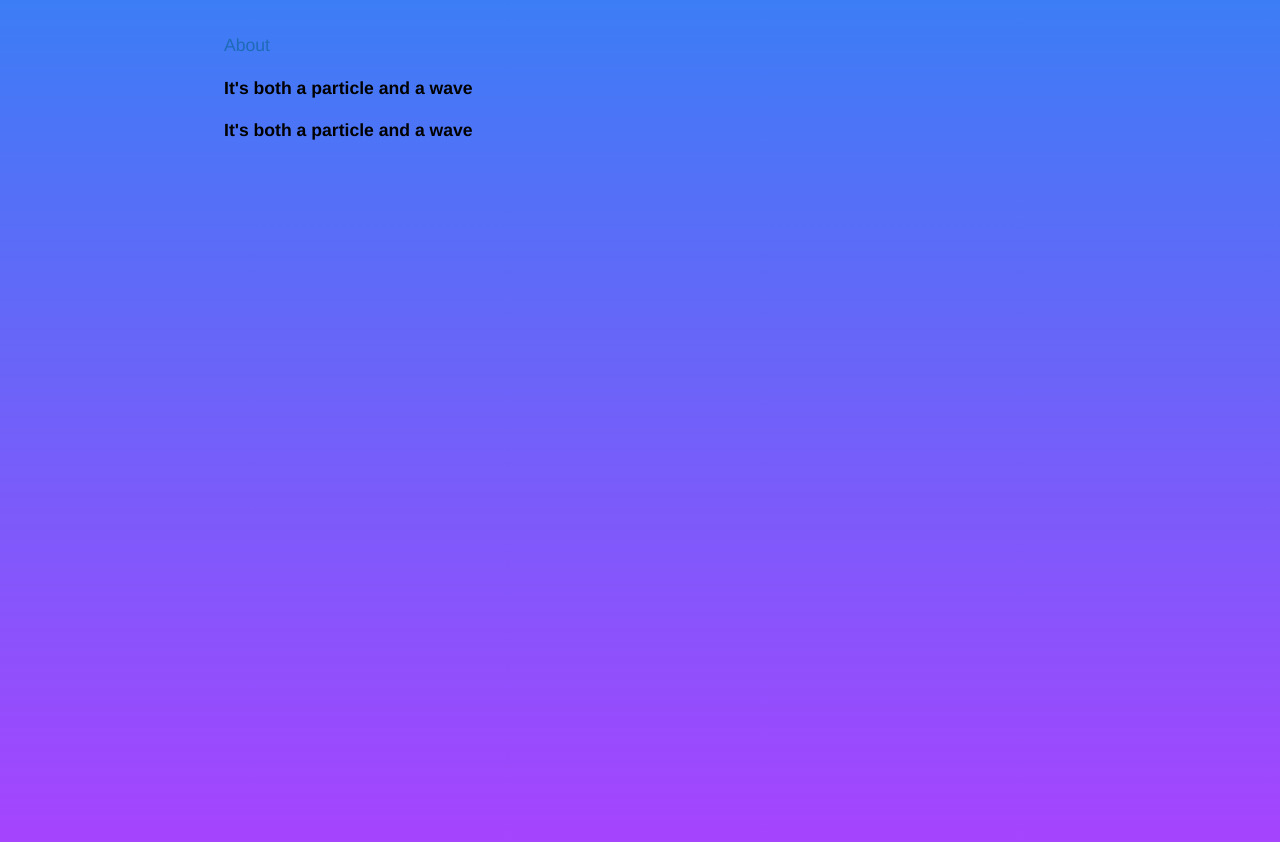
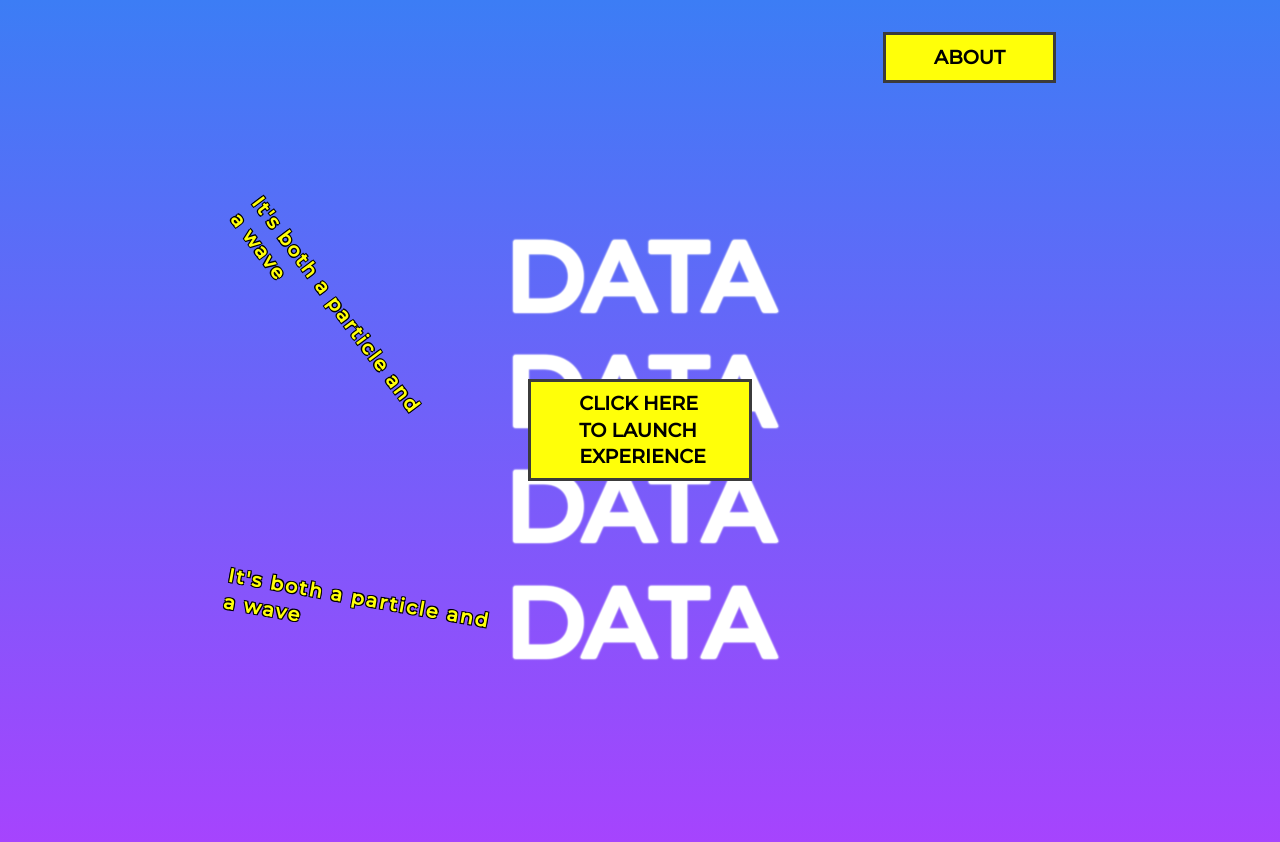
Before and after one commit to arc64/datadatadata, a Jekyll site: the page built from index.html, in a window 1280 px wide. Shown: the top 842 px of the page. Built offline with Jekyll 4.4.1, drawn with Linux system fonts in a browser that asks for light colours.

Commit message:
Add overlay, style front, remove holding page text

```diff
--- a/_layouts/default.html
+++ b/_layouts/default.html
@@ -8,6 +8,9 @@
     <meta name="theme-color" content="#157878">
     <meta name="apple-mobile-web-app-status-bar-style" content="black-translucent">
     <link rel="stylesheet" href="{{ '/assets/css/style.css?v=' | append: site.github.build_revision | relative_url }}">
+    <link rel="preconnect" href="https://fonts.googleapis.com">
+    <link rel="preconnect" href="https://fonts.gstatic.com" crossorigin>
+    <link href="https://fonts.googleapis.com/css2?family=Montserrat:wght@500&display=swap" rel="stylesheet">
     {% include head-custom.html %}
   </head>
   <body>
--- a/_sass/theme-basic-art.scss
+++ b/_sass/theme-basic-art.scss
@@ -28,7 +28,7 @@
 body {
   padding: 0;
   margin: 0;
-  font-family: "Helvetica Neue", Helvetica, Arial, sans-serif;
+  font-family: "Montserrat", "Helvetica Neue", Helvetica, Arial, sans-serif;
   font-size: 16px;
   line-height: 1.5;
   color: $body-text-color;
@@ -211,8 +211,8 @@ a {
   h6 {
     margin-top: 2rem;
     margin-bottom: 1rem;
-    font-weight: normal;
-    font-style: italic;
+    font-weight: bold;
+    // font-style: italic;
     color: $section-headings-color;
     text-transform: uppercase;
   }
@@ -356,9 +356,10 @@ a {
 }
 
 .wrapper {
-  position: absolute;
+  position: relative;
   height: 100vh;
   top: 0;
+  overflow: hidden;
 }
 
 .background-videos {
@@ -380,6 +381,11 @@ a {
 
 .about {
   width: 100%;
+}
+
+.home.wrapper {
+  background: rgb(173,64,254);
+  background: linear-gradient(0deg, rgba(173,64,254,1) 0%, rgba(60,125,245,1) 100%);
 }
 
 .dazzler {
@@ -417,23 +423,101 @@ a {
 
 .nav {
   width: 100%;
+  z-index: 11;
+  position: relative;
+
+  .action {
+    float: right;
+    width: min-content;
+  }
 }
 
 .action {
   border: 3px solid $border-color;
   background-color: $callout-bg-color-secondary;
   height: min-content;
-  width: min-content;
+
   margin-bottom: 2.5rem;
-  float: right;
 
-  a {
+
+  a, p {
     margin: 0.5rem 3rem !important;
     display: inline-block;
     text-transform: uppercase;
     font-size: 1.2rem;
     font-weight: bold;
     color: $body-text-color;
+  }
+}
+
+.title {
+  position: absolute;
+  top: 50%;
+  left: 50%;
+  transform: translate(-50%, -50%);
+  width: 100%;
+}
+
+.title h1 {
+  margin: 0 auto;
+  padding: 0;
+  font-size: 6rem;
+  line-height: 1.2;
+  width: 17rem;
+  color: #fff;
+  text-shadow:  0 0 2px #fff,
+                1px 0 2px #fff,
+                0 1px 2px #fff,
+                -1px 0 2px #fff,
+                0 -1px 2px #fff;
+}
+
+.pop {
+  font-size: 1.2rem;
+  letter-spacing: 2px;
+  color: $section-color-secondary;
+  text-shadow:
+    -1px -1px 0 #000,
+    1px -1px 0 #000,
+    -1px 1px 0 #000,
+    1px 1px 0 #000;
+  display: inline-block;
+  position: relative;
+}
+
+.pop.upper {
+  transform: rotate(53deg);
+  margin-top: 16rem;
+  margin-bottom: 14rem;
+  width: 14em;
+  margin-left: -2rem;
+  display: block;
+}
+
+.pop.lower {
+  transform: rotate(10deg);
+  width: 14em;
+}
+
+.overlay {
+  width: 100%;
+  height: 100%;
+  overflow: hidden;
+  position: absolute;
+  top: 0;
+  left: 0;
+  display: flex;
+  align-items: center;
+  justify-content: center;
+  z-index: 10;
+
+  .action {
+    width: 12.7em;
+  }
+
+  .action p:hover {
+    text-decoration: underline;
+    cursor: pointer;
   }
 }
 
--- a/_sass/variables.scss
+++ b/_sass/variables.scss
@@ -9,6 +9,7 @@ $header-bg-color-secondary: #3b3b3b !default;
 
 // Text
 $section-headings-color: #000 !default;
+$section-color-secondary: #ffff09 !default;
 $body-text-color: #000 !default;
 $body-link-color: #1e6bb8 !default;
 $body-bg-color: #5d7eba !default;
--- a/about.html
+++ b/about.html
@@ -1,6 +1,6 @@
 ---
 layout: default
-title: "Coming soon: An Ontological Experience on Data Fluidity"
+title: "An Ontological Experience on Data Fluidity"
 byline: "Created by Sherry Wong and Caroline Sinders"
 ---
 
--- a/index.html
+++ b/index.html
@@ -1,17 +1,27 @@
 ---
 layout: default
-title: "Coming soon: An Ontological Experience on Data Fluidity"
+title: "An Ontological Experience on Data Fluidity"
 byline: "Created by Sherry Wong and Caroline Sinders"
 ---
 
-<div class="wrapper">
+<div class="home wrapper">
   <main id="content" class="main-content" role="main">
-    <div class="callout">
-      <a href="{{ 'about.html' }}">About</a>
+    <div class="nav">
+      <div class="action">
+        <a href="{{ 'about.html' }}">About</a>
+      </div>
     </div>
 
-    <p class="pop">It's both a particle and a wave</p>
-    <p class="pop2">It's both a particle and a wave</p>
+    <div class="title">
+      <h1>Data Data Data Data</h1>
+    </div>
+    <div class="overlay">
+      <div class="action launch">
+        <p>Click here to launch experience</p>
+      </div>
+    </div>
+    <p class="pop upper">It's both a particle and a wave</p>
+    <p class="pop lower">It's both a particle and a wave</p>
   </main>
 
   <figure>
@@ -96,13 +106,6 @@ byline: "Created by Sherry Wong and Caroline Sinders"
 
 <style>
 
-  .wrapper {
-    width: 100%;
-    height: 100%;
-    background: rgb(173,64,254);
-    background: linear-gradient(0deg, rgba(173,64,254,1) 0%, rgba(60,125,245,1) 100%);
-  }
-
   figure {
     /* margin: 0;
     padding: 0;
```
Also changed, not shown: README.md.
